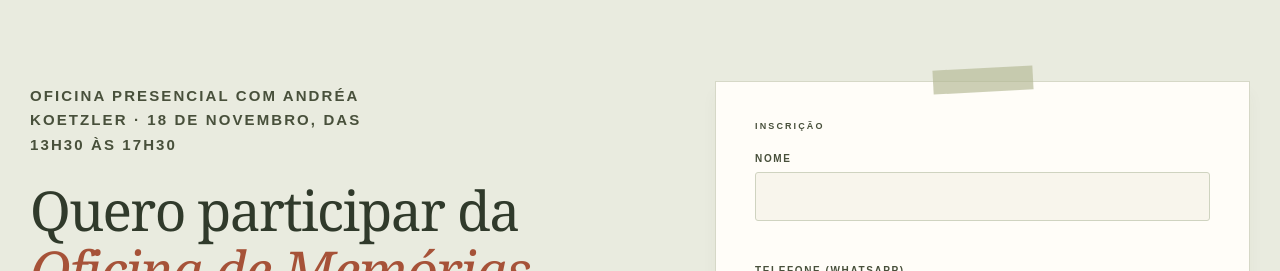
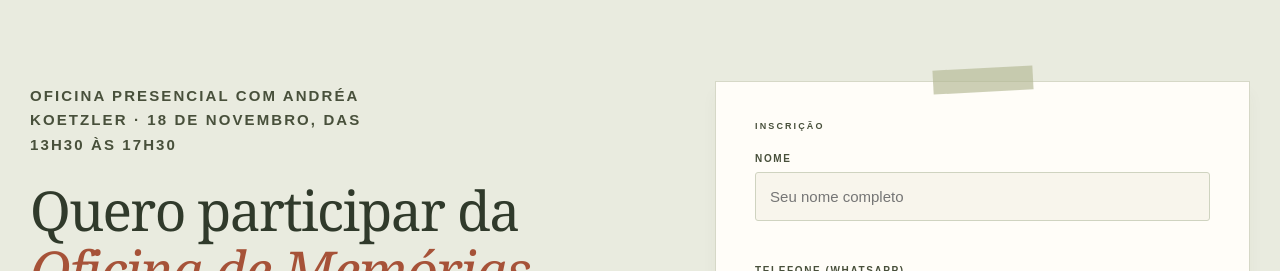
Before and after one commit to nicollekoetzler/fotolivro, a Next.js app: page / in a window 1280 px wide. Shown: the part 1673-1944 px from the top of the page. Built offline with nearby package versions, Linux system fonts and the light colour scheme.

Commit message:
Placeholder no campo de nome
Co-Authored-By: Claude Opus 5.5 <noreply@anthropic.com>
Claude-Session: https://claude.ai/code/session_01RedThfUxN7tTbwa436gzzp

```diff
--- a/components/InscricaoForm.tsx
+++ b/components/InscricaoForm.tsx
@@ -60,7 +60,7 @@ export default function InscricaoForm() {
       <p className="eyebrow">Inscrição</p>
       <div className="field">
         <label htmlFor="nome">Nome</label>
-        <input id="nome" name="nome" autoComplete="name" maxLength={120} value={nome}
+        <input id="nome" name="nome" autoComplete="name" placeholder="Seu nome completo" maxLength={120} value={nome}
           onChange={(e) => setNome(e.target.value)} aria-invalid={!!errors.nome} aria-describedby="nome-err" />
         <span className="err" id="nome-err">{errors.nome}</span>
       </div>
```
